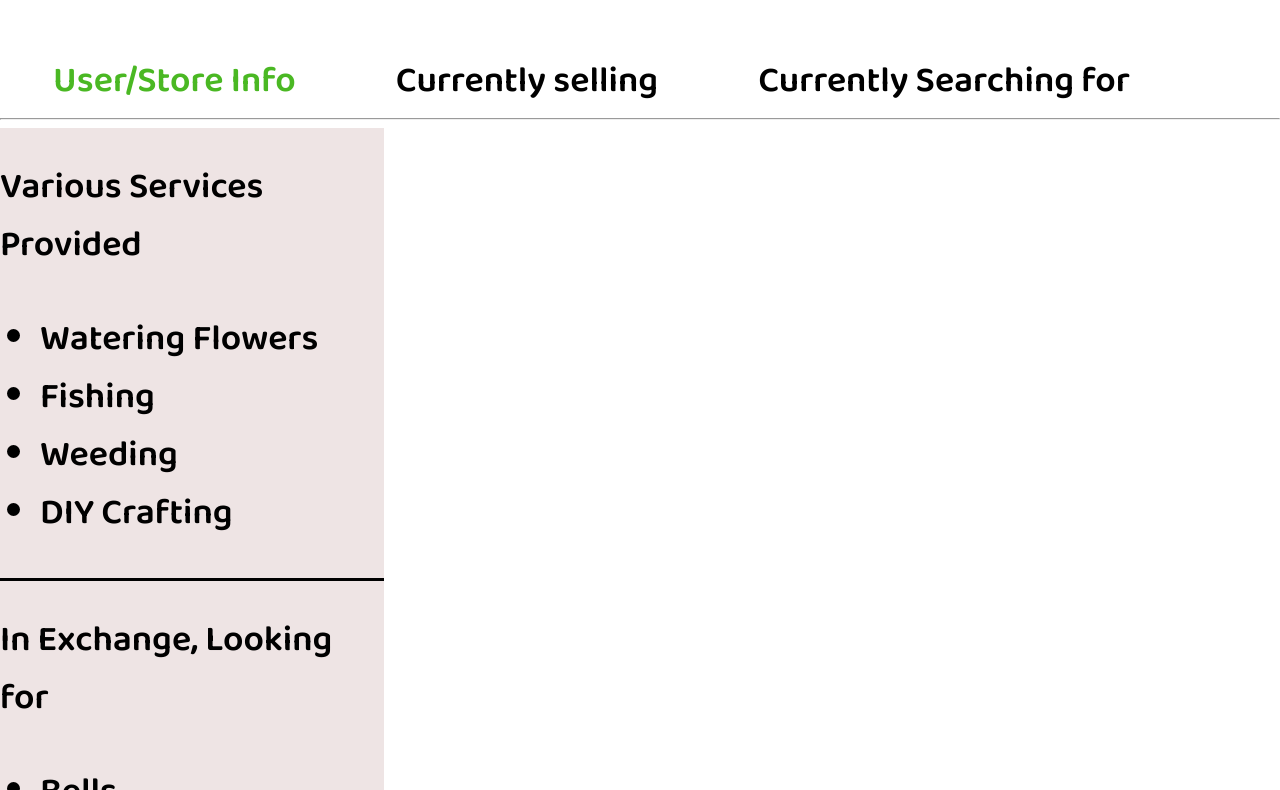
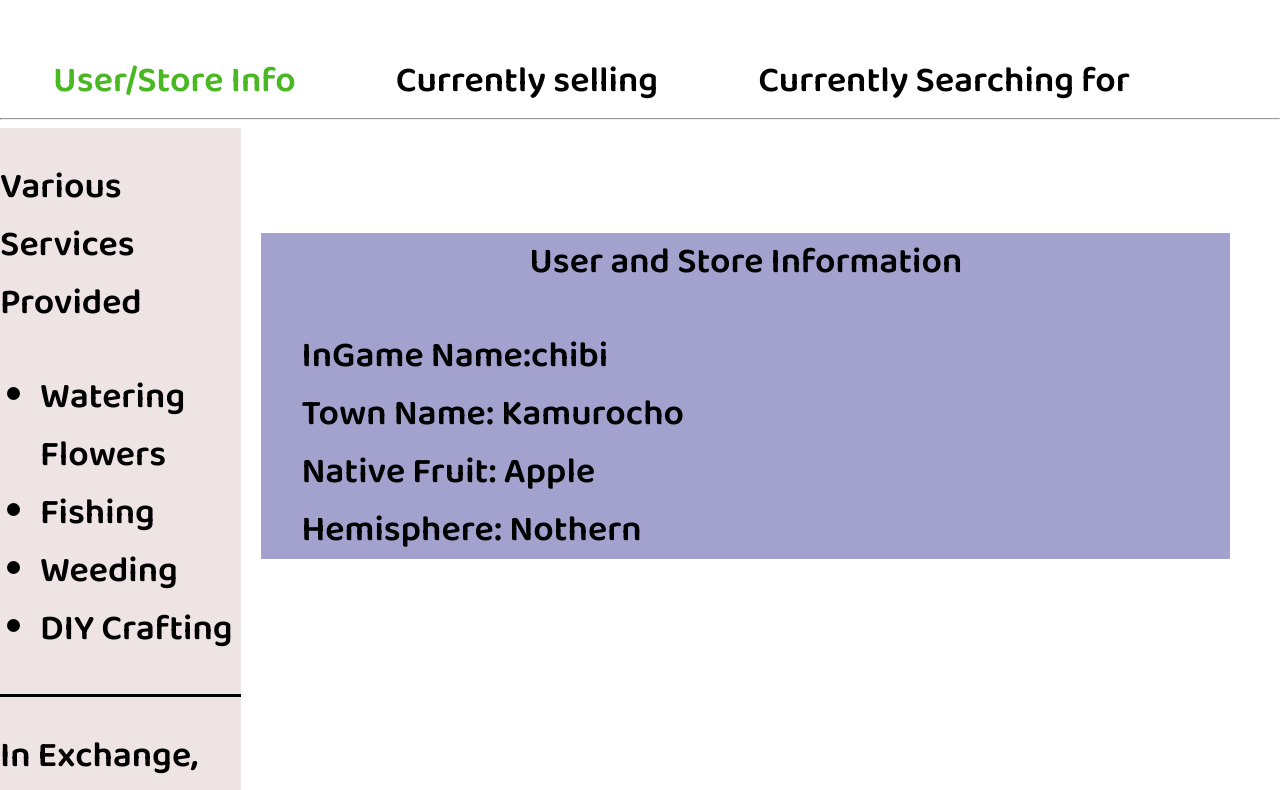
Before and after one commit to kbongco/Redesign-Nookdepot, a React (Create React App) app: page / in a window 1280 px wide. Shown: the part 470-1260 px from the top of the page. Built offline with nearby package versions, Linux system fonts and the light colour scheme.

Commit message:
added user information

```diff
--- a/src/App.css
+++ b/src/App.css
@@ -14,7 +14,7 @@
   display: grid;
     grid-template-columns: 0.3fr;
     grid-template-rows: repeat(2, 1fr);
-    grid-column-gap: 0px;
+    grid-column-gap: 20px;
     grid-row-gap: 0px;
     height: 100vh;
 }
--- a/src/Components/ServicesAndExchange/ServicesAndExchange.css
+++ b/src/Components/ServicesAndExchange/ServicesAndExchange.css
@@ -14,3 +14,21 @@ h2{
 ul{
   font-size:36px;
 }
+
+.others{
+  grid-area: 1 / 2 / 3 / 3;
+  margin-right:50px;
+  margin-top:75px;
+}
+
+.other-container{
+  background-color:#A3A2CF;
+}
+
+#users-info{
+  text-align:center;
+}
+
+.basic-information{
+  list-style-type:none;
+}
--- a/src/Components/ServicesAndExchange/ServicesAndExchange.jsx
+++ b/src/Components/ServicesAndExchange/ServicesAndExchange.jsx
@@ -25,6 +25,17 @@ export default function ServicesAndExchange() {
             </ul>
         </ul>
       </div>
+      <div className='others'>
+        <div className='other-container'>
+          <h2 id='users-info'>User and Store Information</h2>
+          <ul className='basic-information'>
+            <li>InGame Name:chibi</li>
+            <li>Town Name: Kamurocho</li>
+            <li>Native Fruit: Apple</li>
+            <li>Hemisphere: Nothern</li>
+          </ul>
+        </div>
+      </div>
       </>
   )
 }
```
